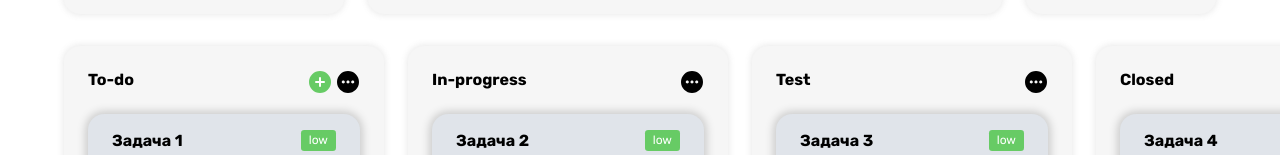
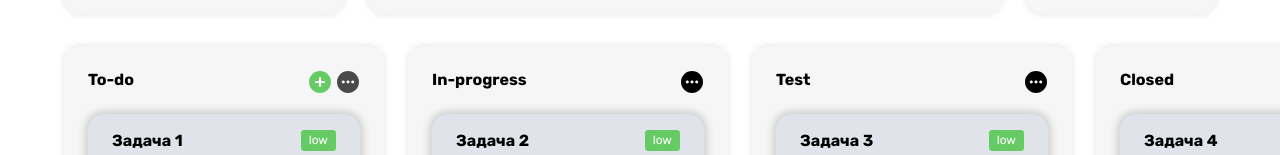
Before and after one commit to Mor-ald/task-tracker, a React (Vite) app: page / in a window 1280 px wide. In both pictures the pointer is over the element 348 px from the left and 295 px from the top of the page. Shown: the part 211-366 px from the top of the page. Built offline with nearby package versions, Linux system fonts and the light colour scheme; data requests are answered from the project's data file.

Commit message:
feat(components): change hover

```diff
--- a/src/components/ui/button/menu-button/MenuButton.module.scss
+++ b/src/components/ui/button/menu-button/MenuButton.module.scss
@@ -1,8 +1,8 @@
 .button {
   transition: 0.2s all ease;
   cursor: pointer;
+}
 
-  :hover > svg > path {
-    opacity: 0.75;
-  }
+.button:hover {
+  opacity: 0.7;
 }
```
